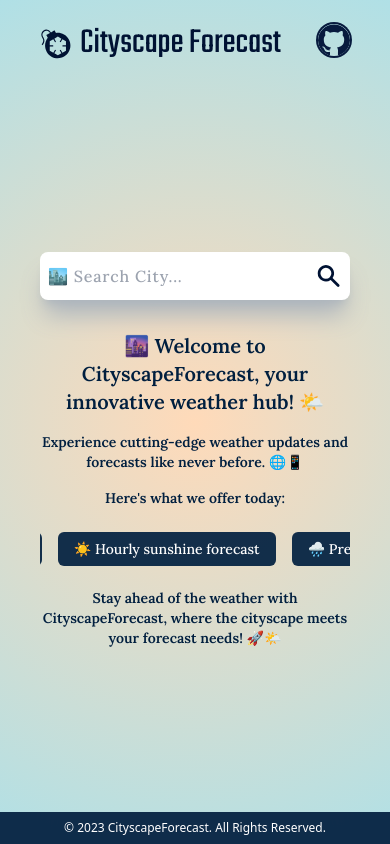
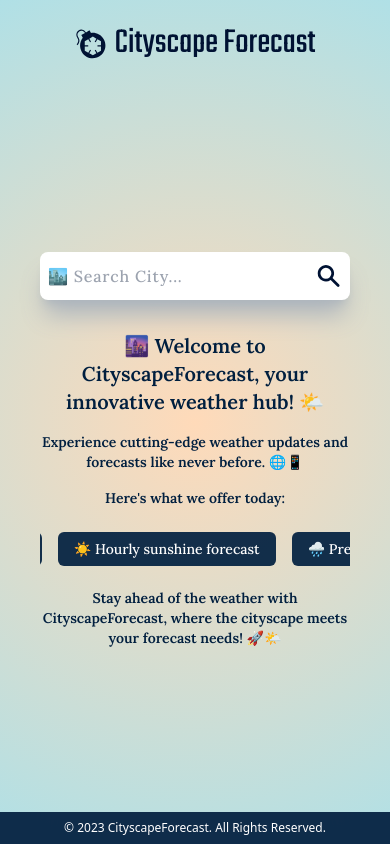
Before and after one commit to JamesUdy/Cityscape_Forecast, a Next.js app: page / in a window 390 px wide. Built offline with nearby package versions, Linux system fonts and the light colour scheme; no server answers.

Commit message:
Ui: Made header section responsive

```diff
--- a/app/components/Header/Header.tsx
+++ b/app/components/Header/Header.tsx
@@ -7,9 +7,9 @@ import Link from 'next/link';
 
 const Header = () => {
   return (
-    <header className='px-4 w360:px-10 py-6 flex justify-between'>
+    <header className='px-4 w360:px-10 py-6 flex justify-center sm:justify-between'>
         <Logo />
-        <Link href="https://github.com/JamesUdy/Cityscape_Forecast" target='_blank' rel='noopener noreferrer'>
+        <Link href="https://github.com/JamesUdy/Cityscape_Forecast" target='_blank' rel='noopener noreferrer' className='hidden sm:flex'>
         <Github />
         </Link>
   </header>
```
